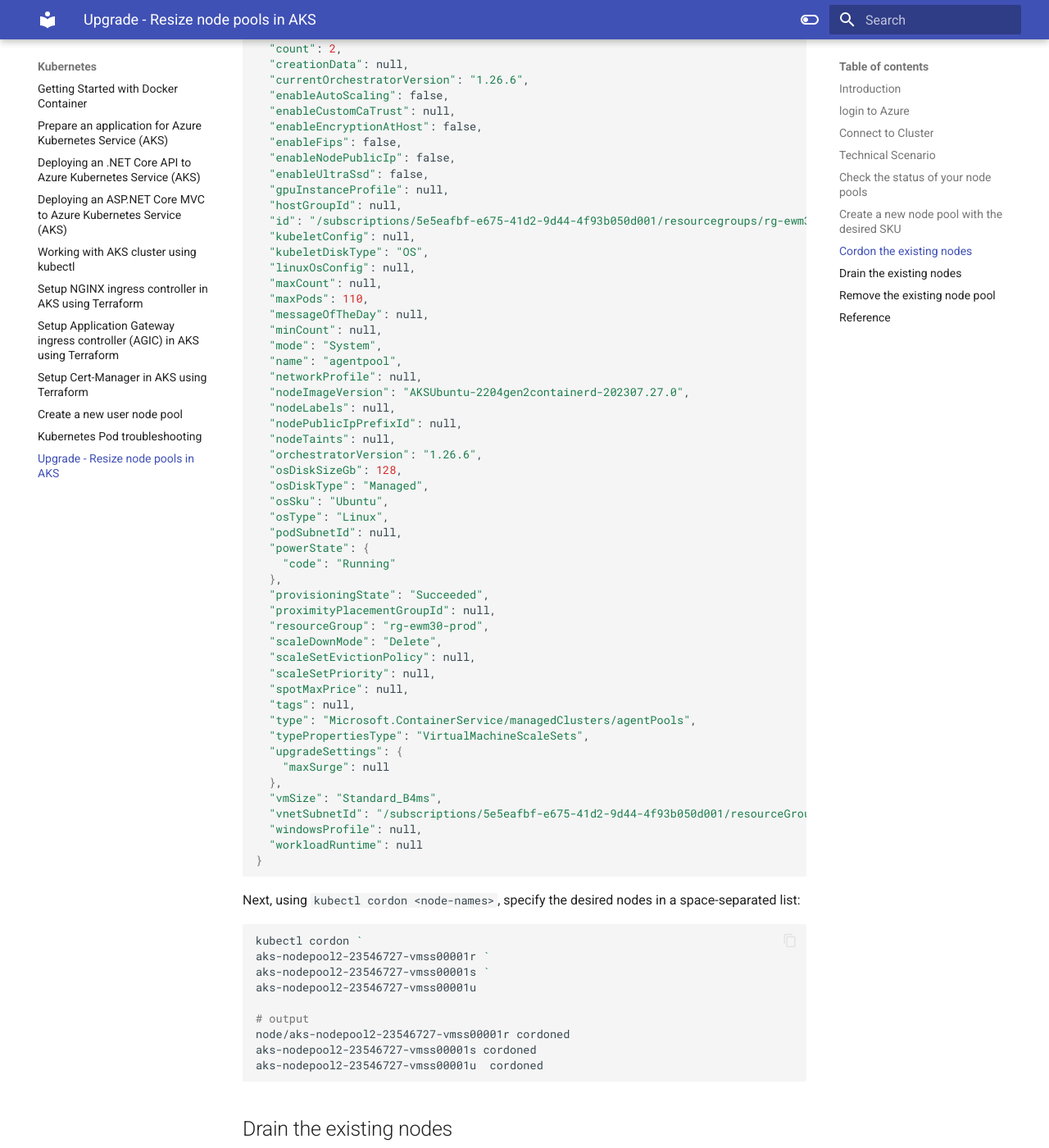
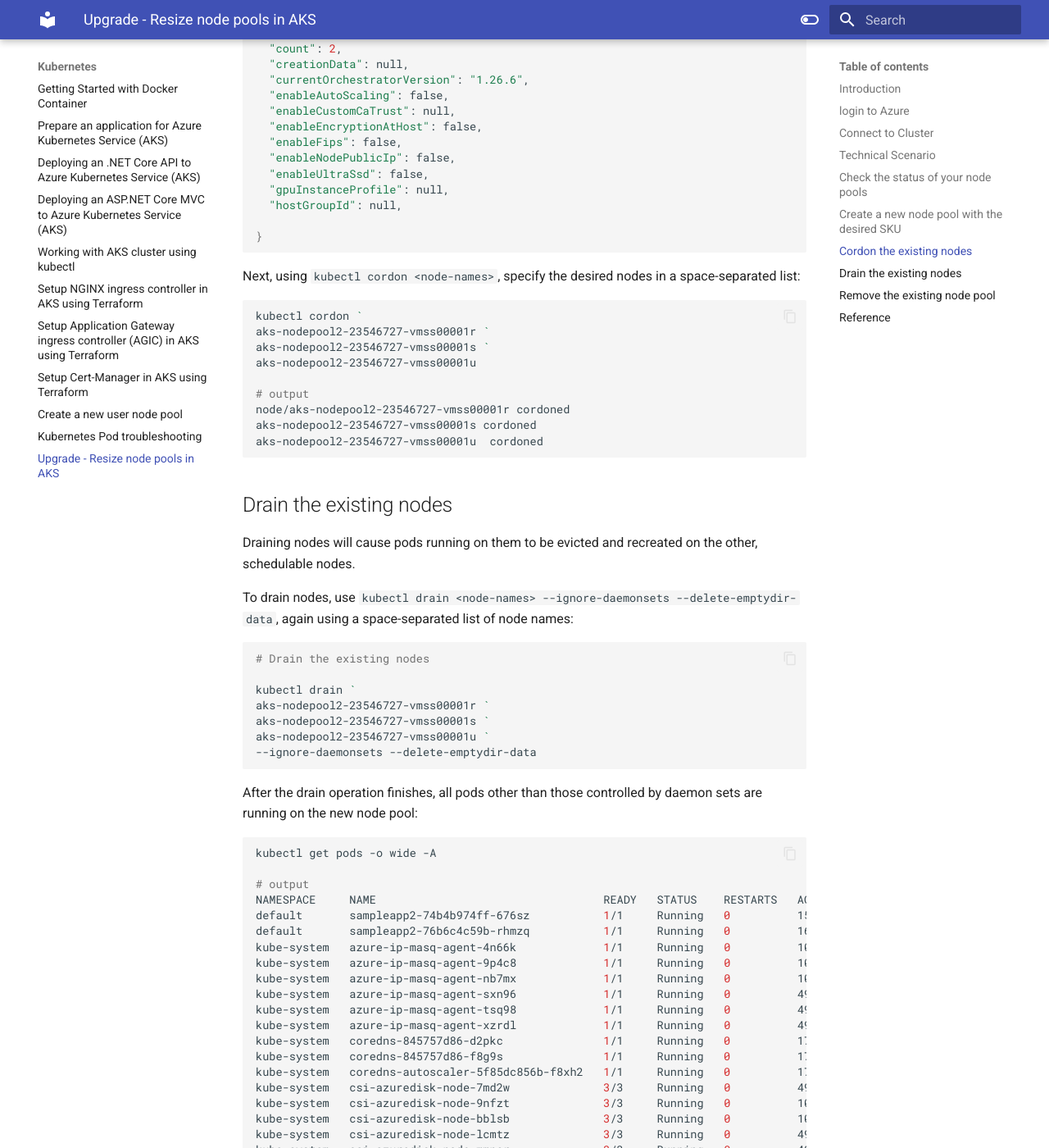
Before and after one commit to akeesari/micros-k8s, an MkDocs documentation site: the page built from docs/kubernetes/aks-upgrade-nodepool.md, in a window 1280 px wide and 1400 px high, scrolled down 4694 px. Shown: the whole window at 82% size. Built offline with MkDocs 1.6.1 and Material for MkDocs 9.7.7, drawn with Linux system fonts in a browser that asks for light colours; some of the changed text lies outside the part shown.

````diff
--- a/docs/kubernetes/aks-upgrade-nodepool.md
+++ b/docs/kubernetes/aks-upgrade-nodepool.md
@@ -181,8 +181,8 @@ az aks nodepool add \
     --no-wait
 
 az aks nodepool add `
-    --resource-group 'rg-ewm30-dev' `
-    --cluster-name 'aks-multitenant-dev' `
+    --resource-group 'rg-aks-dev' `
+    --cluster-name 'aks-cluster1-dev' `
     --name nodepool2 `
     --node-count 3 `
     --node-vm-size Standard_B8ms `
@@ -217,7 +217,7 @@ Cordoning marks specified nodes as unschedulable and prevents any more pods from
 First, obtain the names of the nodes you'd like to cordon with `kubectl get nodes`. Your output should look similar to the following:
 
 ```sh
-az aks nodepool update --disable-cluster-autoscaler -g 'rg-ewm30-dev' -n nodepool1 --cluster-name 'aks-multitenant-dev'
+az aks nodepool update --disable-cluster-autoscaler -g 'rg-aks-dev' -n nodepool1 --cluster-name 'aks-cluster1-dev'
 
 # output
 The behavior of this command has been altered by the following extension: aks-preview
@@ -237,47 +237,7 @@ The behavior of this command has been altered by the following extension: aks-pr
   "enableUltraSsd": false,
   "gpuInstanceProfile": null,
   "hostGroupId": null,
-  "id": "/subscriptions/5e5eafbf-e675-41d2-9d44-4f93b050d001/resourcegroups/rg-ewm30-prod/providers/Microsoft.ContainerService/managedClusters/aks-multitenant-p01/agentPools/agentpool",
-  "kubeletConfig": null,
-  "kubeletDiskType": "OS",
-  "linuxOsConfig": null,
-  "maxCount": null,
-  "maxPods": 110,
-  "messageOfTheDay": null,
-  "minCount": null,
-  "mode": "System",
-  "name": "agentpool",
-  "networkProfile": null,
-  "nodeImageVersion": "AKSUbuntu-2204gen2containerd-202307.27.0",
-  "nodeLabels": null,
-  "nodePublicIpPrefixId": null,
-  "nodeTaints": null,
-  "orchestratorVersion": "1.26.6",
-  "osDiskSizeGb": 128,
-  "osDiskType": "Managed",
-  "osSku": "Ubuntu",
-  "osType": "Linux",
-  "podSubnetId": null,
-  "powerState": {
-    "code": "Running"
-  },
-  "provisioningState": "Succeeded",
-  "proximityPlacementGroupId": null,
-  "resourceGroup": "rg-ewm30-prod",
-  "scaleDownMode": "Delete",
-  "scaleSetEvictionPolicy": null,
-  "scaleSetPriority": null,
-  "spotMaxPrice": null,
-  "tags": null,
-  "type": "Microsoft.ContainerService/managedClusters/agentPools",
-  "typePropertiesType": "VirtualMachineScaleSets",
-  "upgradeSettings": {
-    "maxSurge": null
-  },
-  "vmSize": "Standard_B4ms",
-  "vnetSubnetId": "/subscriptions/5e5eafbf-e675-41d2-9d44-4f93b050d001/resourceGroups/rg-networkcore-prod/providers/Microsoft.Network/virtualNetworks/vnet-ewm30spoke1-prod/subnets/snet-aks-multitenant",
-  "windowsProfile": null,
-  "workloadRuntime": null
+
 }
 ```
 
@@ -360,8 +320,8 @@ To delete the existing node pool, use the Azure portal or the az aks nodepool de
 
 ```sh
 az aks nodepool delete `
-    --resource-group 'rg-ewm30-dev' `
-    --cluster-name 'aks-multitenant-dev' `
+    --resource-group 'rg-aks-dev' `
+    --cluster-name 'aks-cluster1-dev' `
     --name agentpool
 
 ```
--- a/mkdocs.yml
+++ b/mkdocs.yml
@@ -180,6 +180,7 @@ nav:
     -  Create Virtual Network using terraform: azure/8-vnet.md
     -  Create Azure Container Registry (ACR) using terraform: azure/9-acr.md
     -  Create Azure Kubernetes Service (AKS) using terraform: azure/10-aks.md
+    -  Create Azure Cache for Redis using Terraform: azure/11-redis-cache.md
   - Kubernetes:
     - Getting Started with Docker Container: kubernetes/0.getting-started.md
     - Prepare an application for Azure Kubernetes Service (AKS): kubernetes/1-prepare-app.md
````
Also changed, not shown: docs/azure/11-redis-cache.md (added, +406 -0 lines), docs/kubernetes/aks-cluster-upgrade.md (+5 -5 lines), docs/kubernetes/aks-create-node-pools copy.md (+5 -5 lines), docs/azure/images/image-40.png (added), docs/azure/images/image-41.png (added), docs/azure/images/image-42.png (added), docs/azure/images/image-43.png (added), docs/azure/images/image-44.png (added), docs/azure/images/image-45.png (added), docs/azure/images/image-46.png (added), docs/azure/images/image-47.png (added), docs/azure/images/image-48.png (added), docs/azure/images/image-49.png (added), docs/azure/images/image-50.png (added).
